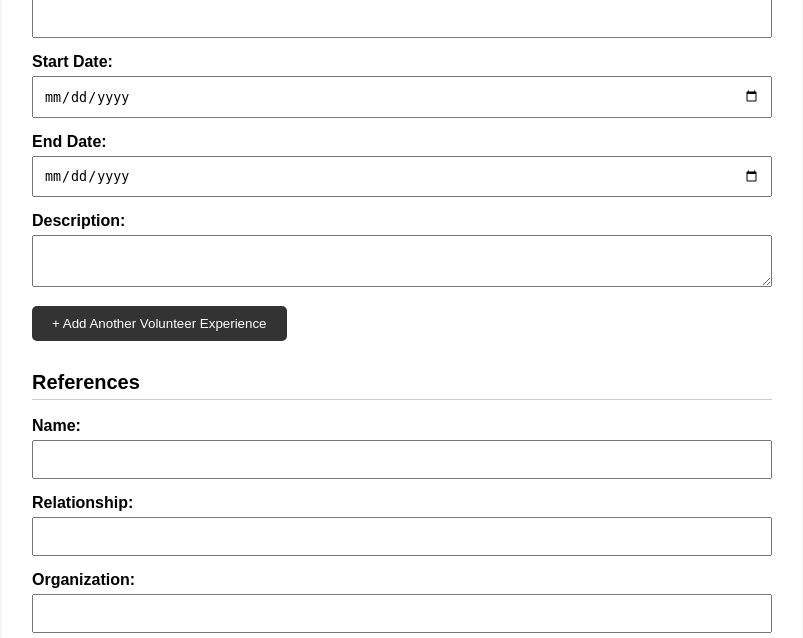
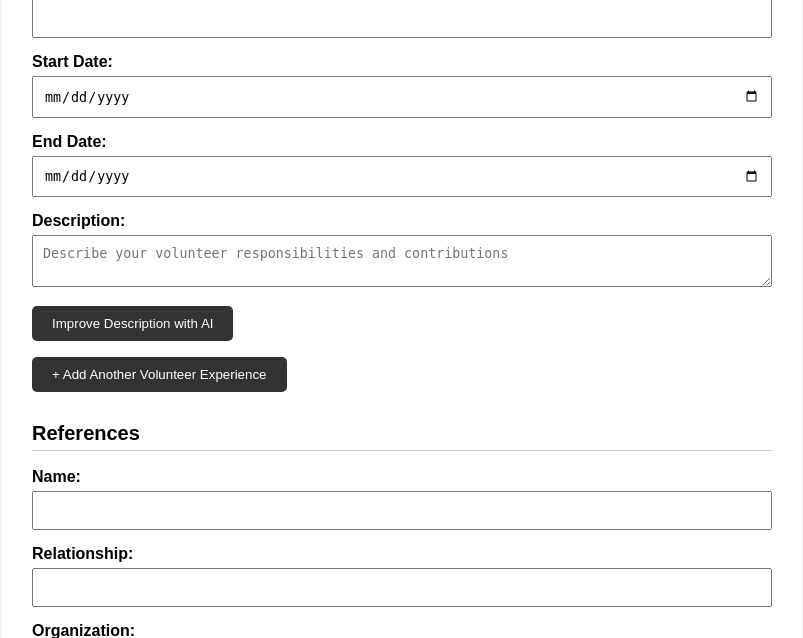
Before and after one commit to Cherry-tech14/resume_builder, a Flask app: page /create in a window 1280 px wide. Shown: the part 4216-4854 px from the top of the page, without its empty margins (238-1041 px from the left). Run offline with Flask 3, Linux system fonts and the light colour scheme; the visitor is signed in with stand-in values (Sample User, id 1); some libraries are stand-ins or nearby versions.

Commit message:
add user based access control for resumes

```diff
--- a/app.py
+++ b/app.py
@@ -400,7 +400,7 @@ def generate_description():
     description = data.get("description", "").strip()
     section = data.get("section", "work_experience")
 
-    if section not in ("work_experience", "project"):
+    if section not in ("work_experience", "project", "volunteer"):
         return jsonify({
             "error": "Invalid resume section"
         }), 400
@@ -415,11 +415,15 @@ def generate_description():
             "error": "Gemini AI is not configured."
         }), 503
 
-    section_name = (
-        "software project"
-        if section == "project"
-        else "work experience"
-    )
+    if section == "project":
+        section_name = "software project"
+
+    elif section == "volunteer":
+        section_name = "volunteer experience"
+
+    else:
+        section_name = "work experience"
+
 
     prompt = f"""
     You are a professional resume writing assistant.
@@ -900,9 +904,16 @@ def reset_password(token):
 
 @app.route("/dashboard")
 def dashboard():
-    resumes = get_all_resumes()
+
+    if "user_id" not in session:
+        return redirect("/login")
+
+    user_id = session["user_id"]
+
+    resumes = get_all_resumes(user_id)
 
     total_resumes = len(resumes)
+
     return render_template(
         "dashboard.html",
         resumes=resumes,
@@ -930,10 +941,16 @@ def logout():
 @app.route("/resume/<int:resume_id>")
 def view_resume(resume_id):
 
+    if "user_id" not in session:
+        return redirect("/login")
+
     resume = get_complete_resume(resume_id)
 
-    if not resume:
+    if resume is None:
         return "Resume not found", 404
+
+    if int(resume["user_id"]) != int(session["user_id"]):
+        return "Access denied. This resume does not belong to you", 403
 
     if resume["template"] == "modern":
         template_file = "resume_modern.html"
@@ -983,15 +1000,18 @@ def find_resume():
     return redirect(f"/resume/{resume_id}")
 
 
-@app.route("/edit/<resume_id>", methods=["GET", "POST"])
+@app.route("/edit/<int:resume_id>", methods=["GET", "POST"])
 def edit_resume(resume_id):
     if "user_id" not in session:
         return redirect("/login")
 
-    resume = get_complete_resume(int(resume_id))
+    resume = get_complete_resume(resume_id)
 
     if resume is None:
-        return "Resume not found."
+        return "Resume not found.", 404
+
+    if int(resume["user_id"]) != int(session["user_id"]):
+        return "Access denied. This resume does not belong to you.", 403
 
     if request.method == "POST":
 
--- a/database.py
+++ b/database.py
@@ -1232,12 +1232,13 @@ def update_reference(
 
     connection.commit()
 
-def get_all_resumes():
+def get_all_resumes(user_id):
     cursor.execute("""
         SELECT id, name, template
         FROM resumes
+        WHERE user_id = ?
         ORDER BY id DESC
-    """)
+    """, (user_id,))
 
     rows = cursor.fetchall()
 
--- a/templates/create_resume.html
+++ b/templates/create_resume.html
@@ -278,7 +278,15 @@
                 <input type="date" name="volunteer_end_date">
 
                 <label>Description:</label>
-                <textarea name="volunteer_description"></textarea>
+                <textarea
+                    name="volunteer_description"
+                    class="volunteer-description"
+                    placeholder="Describe your volunteer responsibilities and contributions"
+                ></textarea>
+                <button type="button" class="improve-volunteer-btn">
+                    Improve Description with AI
+                </button>
+                <p class="volunteer-ai-status"></p>
 
             </div>
 
@@ -607,16 +615,94 @@ document.addEventListener("click", async function (event) {
             <input type="text" name="volunteer_location">
 
             <label>Start Date:</label>
-            <input type="text" name="volunteer_start_date">
+            <input type="date" name="volunteer_start_date">
 
             <label>End Date:</label>
-            <input type="text" name="volunteer_end_date">
+            <input type="date" name="volunteer_end_date">
 
             <label>Description:</label>
-            <textarea name="volunteer_description"></textarea>
+
+            <textarea
+                name="volunteer_description"
+                class="volunteer-description"
+                placeholder="Describe your volunteer responsibilities and contributions."
+            ></textarea>
+
+            <button type="button" class="improve-volunteer-btn">
+                 Improve Description with AI
+            </button>
+
+            <p class="volunteer-ai-status"></p>
         `;
 
         volunteerContainer.appendChild(volunteerEntry);
+    });
+</script>
+
+
+   <script>
+document.addEventListener("click", async function (event) {
+
+    const button = event.target.closest(".improve-volunteer-btn");
+
+    if (!button) {
+        return;
+    }
+
+    const volunteerEntry = button.closest(".volunteer-entry");
+
+    const role = volunteerEntry.querySelector(
+        'input[name="volunteer_role"]'
+    ).value.trim();
+
+    const descriptionField = volunteerEntry.querySelector(
+        'textarea[name="volunteer_description"]'
+    );
+
+    const description = descriptionField.value.trim();
+
+    const status = volunteerEntry.querySelector(".volunteer-ai-status");
+
+    if (!role || !description) {
+        status.textContent = "Enter your volunteer role and description first.";
+        return;
+    }
+
+    button.disabled = true;
+    status.textContent = "Improving volunteer description...";
+
+    try {
+        const response = await fetch("/generate-description", {
+            method: "POST",
+            headers: {
+                "Content-Type": "application/json",
+                "X-CSRFToken": "{{ csrf_token() }}"
+            },
+            body: JSON.stringify({
+                job_title: role,
+                description: description,
+                section: "volunteer"
+            })
+        });
+
+        const data = await response.json();
+
+        if (!response.ok) {
+            throw new Error(
+                data.error || "Unable to improve volunteer description."
+            );
+        }
+
+        descriptionField.value = data.description;
+
+        status.textContent = "Volunteer description improved successfully!";
+
+    } catch (error) {
+        status.textContent = error.message;
+
+    } finally {
+        button.disabled = false;
+    }
 });
 </script>
 
```
Lines whose indentation alone changed are shown as unchanged.
